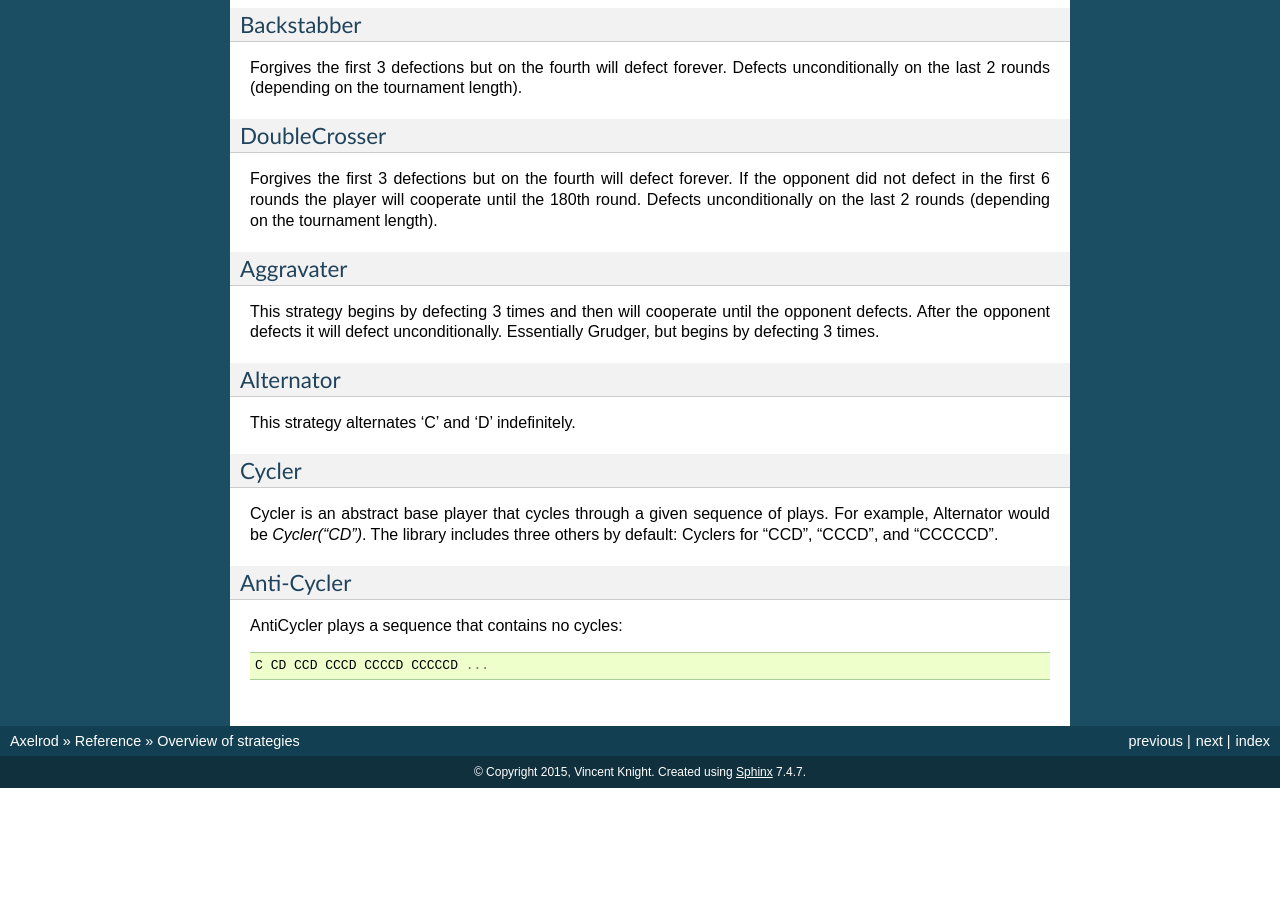
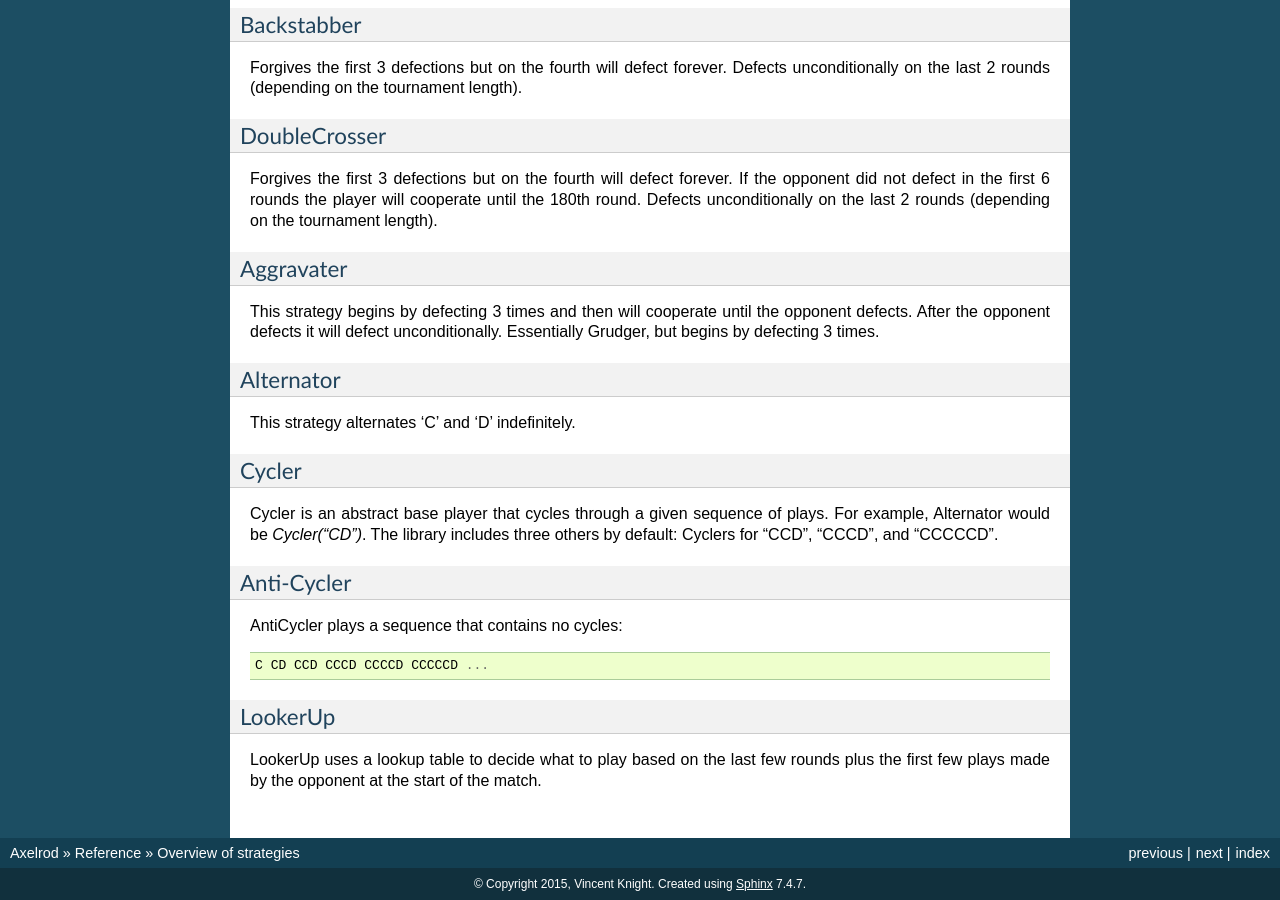
Before and after one commit to Axelrod-Python/Axelrod, a Sphinx documentation site: the page built from docs/reference/overview_of_strategies.rst, in a window 1280 px wide and 900 px high, scrolled down 16532 px. Built offline with Sphinx 7.4.7, drawn with Linux system fonts in a browser that asks for light colours; before the commit the page ends 17320 px from its top, so only the background shows below that.

Commit message:
added description of LookerUp to overview of strategies

```diff
--- a/docs/reference/overview_of_strategies.rst
+++ b/docs/reference/overview_of_strategies.rst
@@ -1033,3 +1033,10 @@
 AntiCycler plays a sequence that contains no cycles::
 
     C CD CCD CCCD CCCCD CCCCCD ...
+
+
+LookerUp
+^^^^^^^^
+
+LookerUp uses a lookup table to decide what to play based on the last few rounds plus
+the first few plays made by the opponent at the start of the match.
```
